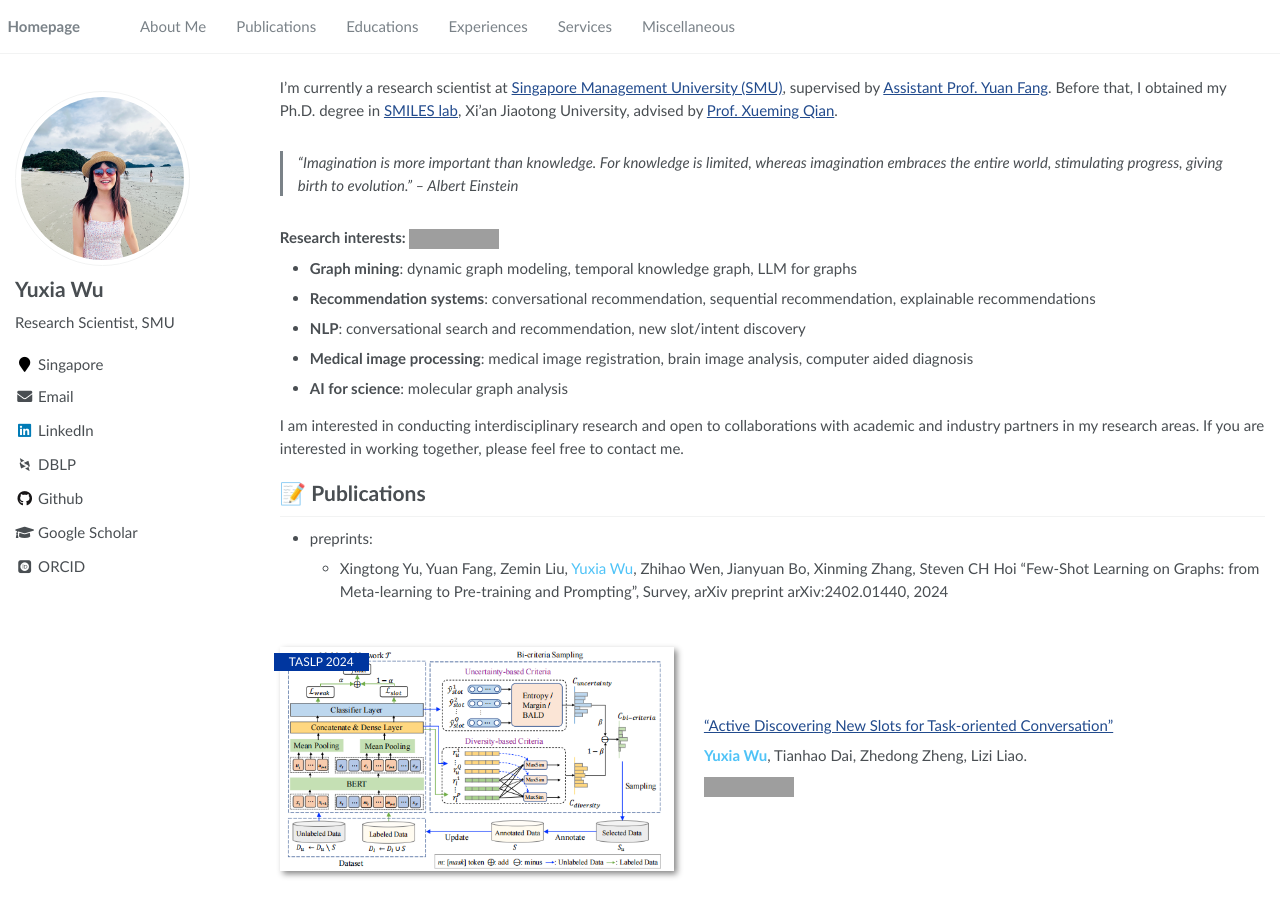
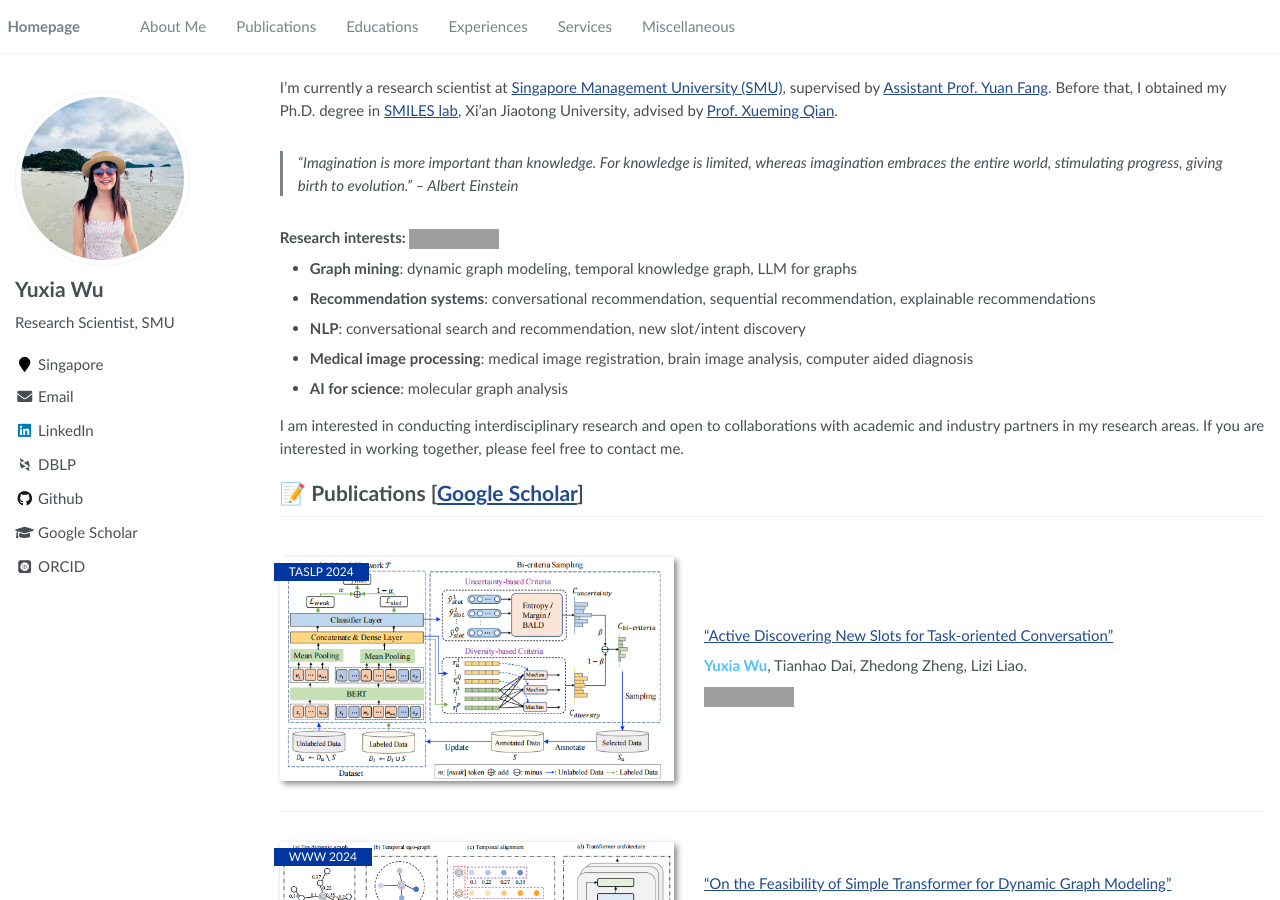
Before and after one commit to YuxiaWu/YuxiaWu.github.io, a Jekyll site: the page built from _pages/about.md, in a window 1280 px wide and 900 px high. Built offline with Jekyll 4.4.1, drawn with Linux system fonts in a browser that asks for light colours; some web fonts are replaced; grey boxes are pictures that could not be loaded.

Commit message:
Update about.md

```diff
--- a/_pages/about.md
+++ b/_pages/about.md
@@ -32,11 +32,7 @@
 I am interested in conducting interdisciplinary research and open to collaborations with academic and industry partners in my research areas. If you are interested in working together, please feel free to contact me.
 
 
-# 📝 Publications
-
-- preprints:
-
-  - Xingtong Yu, Yuan Fang, Zemin Liu, <span style="color:#4FC3F7">Yuxia Wu</span>, Zhihao Wen, Jianyuan Bo, Xinming Zhang, Steven CH Hoi "Few-Shot Learning on Graphs: from Meta-learning to Pre-training and Prompting", Survey, arXiv preprint arXiv:2402.01440, 2024
+# 📝 Publications [[Google Scholar](https://scholar.google.com/citations?user=bRgptuYAAAAJ)]
 
 <div class='paper-box' style="width:100%; margin:auto;">
     <div class='paper-box-image'>
```
